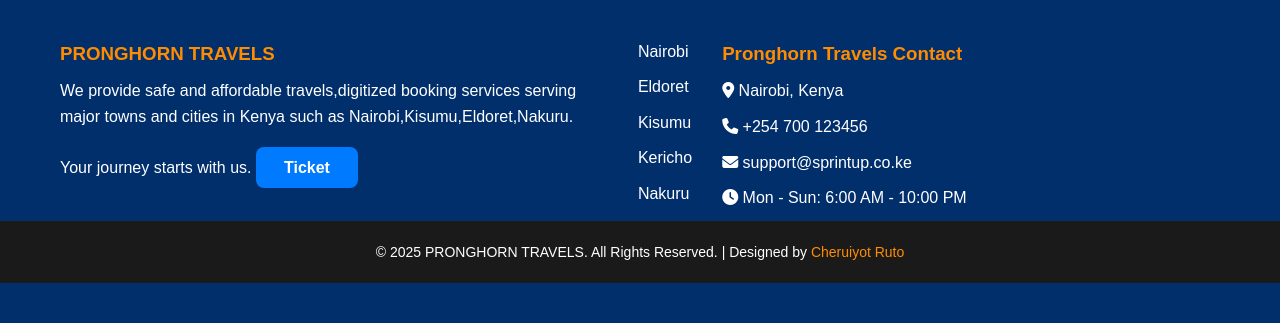
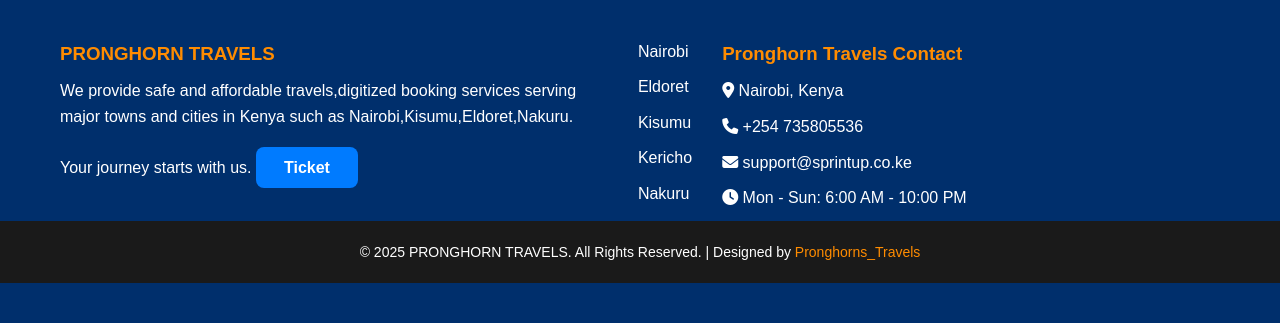
Before and after one commit to Ruto7708/pronghorns-travels, a Django app: page /about/ in a window 1280 px wide. Shown: the part 941-1264 px from the top of the page. Run offline with Django 5.2, Linux system fonts and the light colour scheme.

Commit message:
Update about.html

```diff
--- a/booking/templates/about.html
+++ b/booking/templates/about.html
@@ -14,7 +14,7 @@
   <div class="top-contact-bar">
     <div class="left-contact">
       <i class="fas fa-envelope"></i> info@Pronghorntravels.co.ke
-      <i class="fas fa-phone"></i> +254 724 792140
+      <i class="fas fa-phone"></i> +254 735805536
     </div>
     <div class="right-icons">
       <a href="#"><i class="fab fa-twitter"></i></a>
@@ -179,8 +179,8 @@
       <h3 style="color: #ff8c00;">Pronghorn Travels Contact</h3>
       <ul style="list-style: none; padding: 0;">
         <li><i class="fas fa-map-marker-alt"></i> Nairobi, Kenya</li>
-        <li><i class="fas fa-phone"></i> <a href="tel:+254700123456" style="color: white; text-decoration: none;">+254 700 123456</a></li>
-        <li><i class="fas fa-envelope"></i> <a href="mailto:support@sprintup.co.ke" style="color: white; text-decoration: none;">support@sprintup.co.ke</a></li>
+        <li><i class="fas fa-phone"></i> <a href="tel:+254735805536" style="color: white; text-decoration: none;">+254 735805536</a></li>
+        <li><i class="fas fa-envelope"></i> <a href="mailto:support@pronghornstravels.co.ke" style="color: white; text-decoration: none;">support@sprintup.co.ke</a></li>
         <li><i class="fas fa-clock"></i> Mon - Sun: 6:00 AM - 10:00 PM</li>
       </ul>
     </div>
@@ -188,7 +188,7 @@
 
   <!-- Footer Bottom -->
   <div style="text-align: center; padding: 20px 0; background-color: #1a1a1a;">
-    <p style="margin: 0; font-size: 14px;">© 2025 PRONGHORN TRAVELS. All Rights Reserved. | Designed by <a href="#" style="color: #ff8c00; text-decoration: none;">Cheruiyot Ruto</a></p>
+    <p style="margin: 0; font-size: 14px;">© 2025 PRONGHORN TRAVELS. All Rights Reserved. | Designed by <a href="#" style="color: #ff8c00; text-decoration: none;">Pronghorns_Travels</a></p>
   </div>
 
   <!-- Back to Top -->
```
